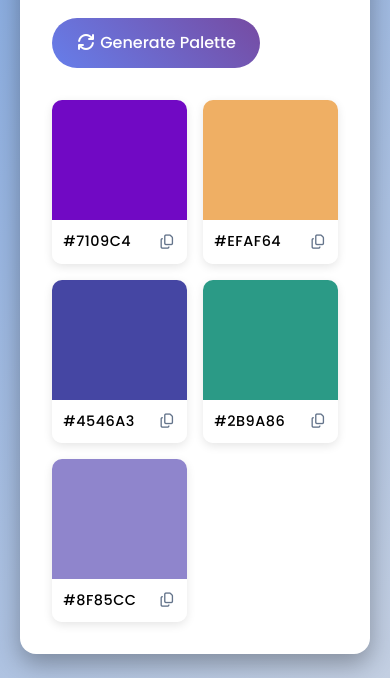
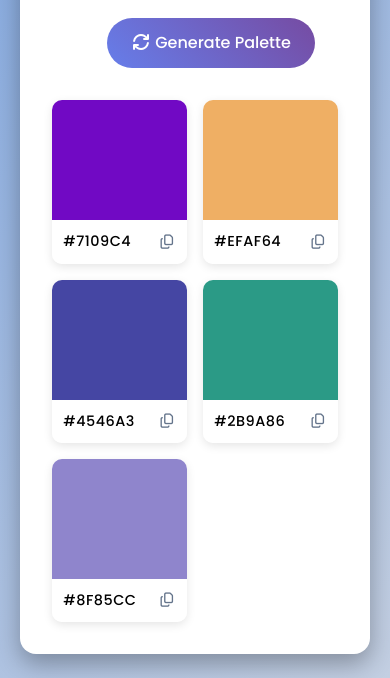
Before and after one commit to Jaydoh19/Color-palette-generator, a plain HTML site: page index.html in a window 390 px wide. Shown: the part 166-844 px from the top of the page. Drawn offline with Linux system fonts and the light colour scheme.

Commit message:
Add files via upload

```diff
--- a/styles.css
+++ b/styles.css
@@ -124,3 +124,10 @@ h1::after{
     margin-left: 30px;
   }
 }
+
+
+@media(max-width: 430px){
+   #generate-btn{
+    margin-left: 55px;
+  }
+}
```
